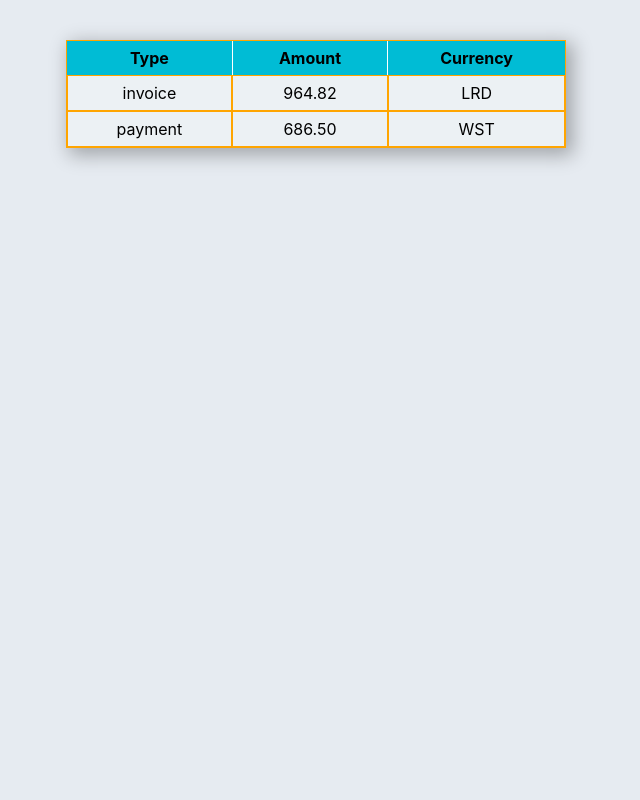
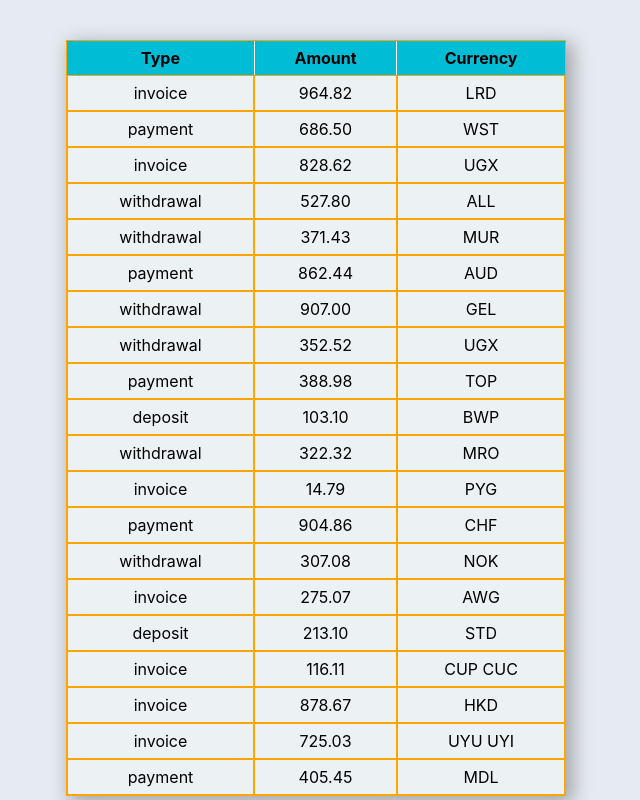
Before and after one commit to kovalenkoandri/goit-react-hw-01-components, a React (Create React App) app: page / in a window 1280 px wide. Shown: the whole page, without its empty margins (324-964 px from the left). Built offline with nearby package versions, Linux system fonts and the light colour scheme; what url-prop-type would draw is missing.

Commit message:
items mapped

```diff
--- a/src/components/TransactionHistory/TransactionHistory.js
+++ b/src/components/TransactionHistory/TransactionHistory.js
@@ -1,9 +1,5 @@
-// import items from './transactions';
 import styles from './TransactionHistory.module.css';
-const TransactionHistory = ({ items }) => {
-  // items.map(({ id, type, amount, currency }) => {
-  // console.log(id, type, amount, currency);
-
+const TransactionHistory = ({items}) => {
   return (
     <table className={styles.transactionHistory}>
       <thead className={styles.thead}>
@@ -13,23 +9,15 @@ const TransactionHistory = ({ items }) => {
           <th>Currency</th>
         </tr>
       </thead>
-
-      <tbody key={items[0].id} className={styles.tbody}>
-        {console.log(items[0].id)}
-        <tr>
-          <td>{items[0].type}</td>
-          <td>{items[0].amount}</td>
-          <td>{items[0].currency}</td>
-        </tr>
-      </tbody>
-      <tbody key={items[1].id} className={styles.tbody}>
-        {console.log(items[1].id)}
-        <tr>
-          <td>{items[1].type}</td>
-          <td>{items[1].amount}</td>
-          <td>{items[1].currency}</td>
-        </tr>
-      </tbody>
+      {items.map(({ id, type, amount, currency }) => (
+        <tbody key={id} className={styles.tbody}>
+          <tr>
+            <td>{type}</td>
+            <td>{amount}</td>
+            <td>{currency}</td>
+          </tr>
+        </tbody>
+      ))}
     </table>
   );
 };
```
